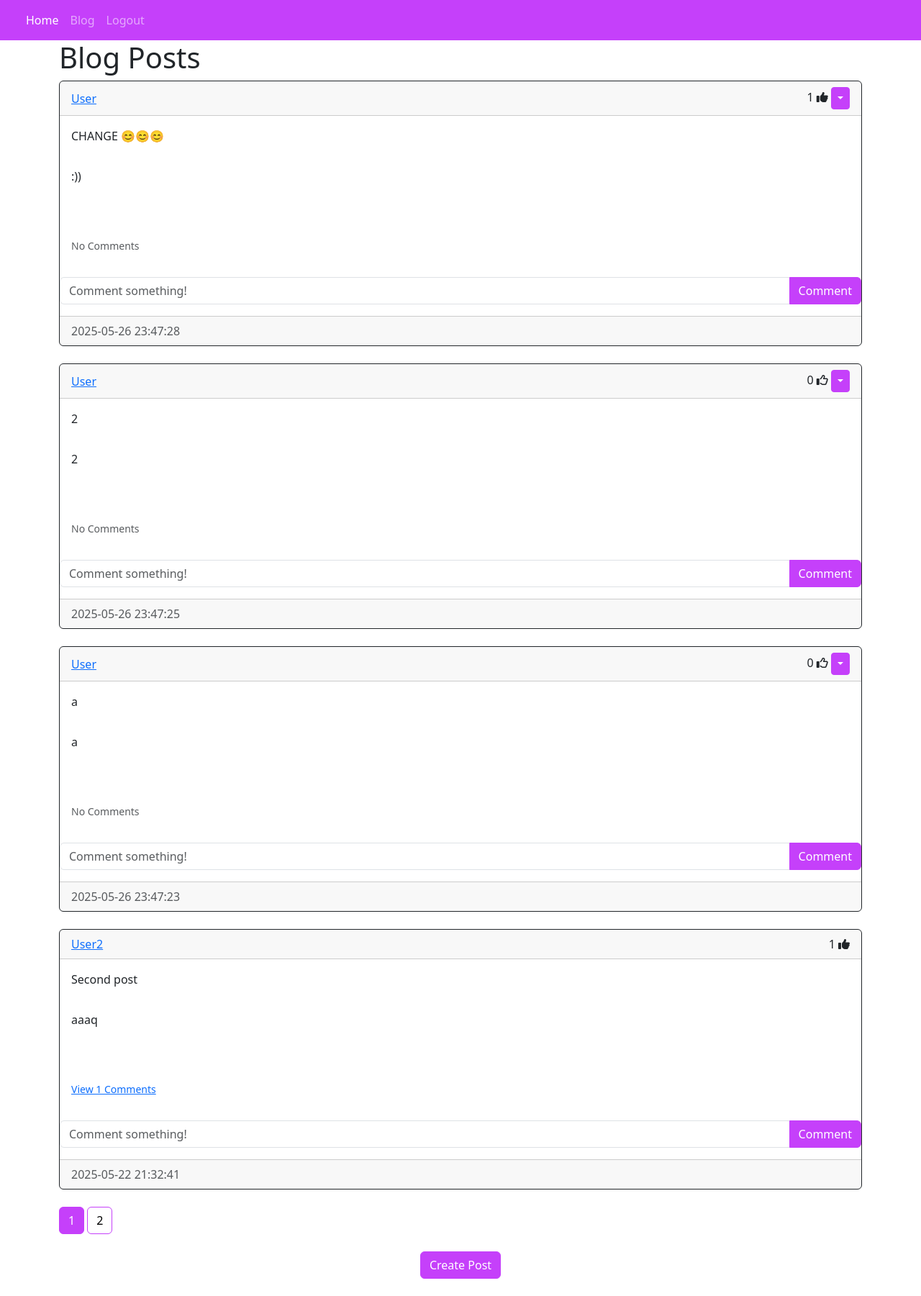
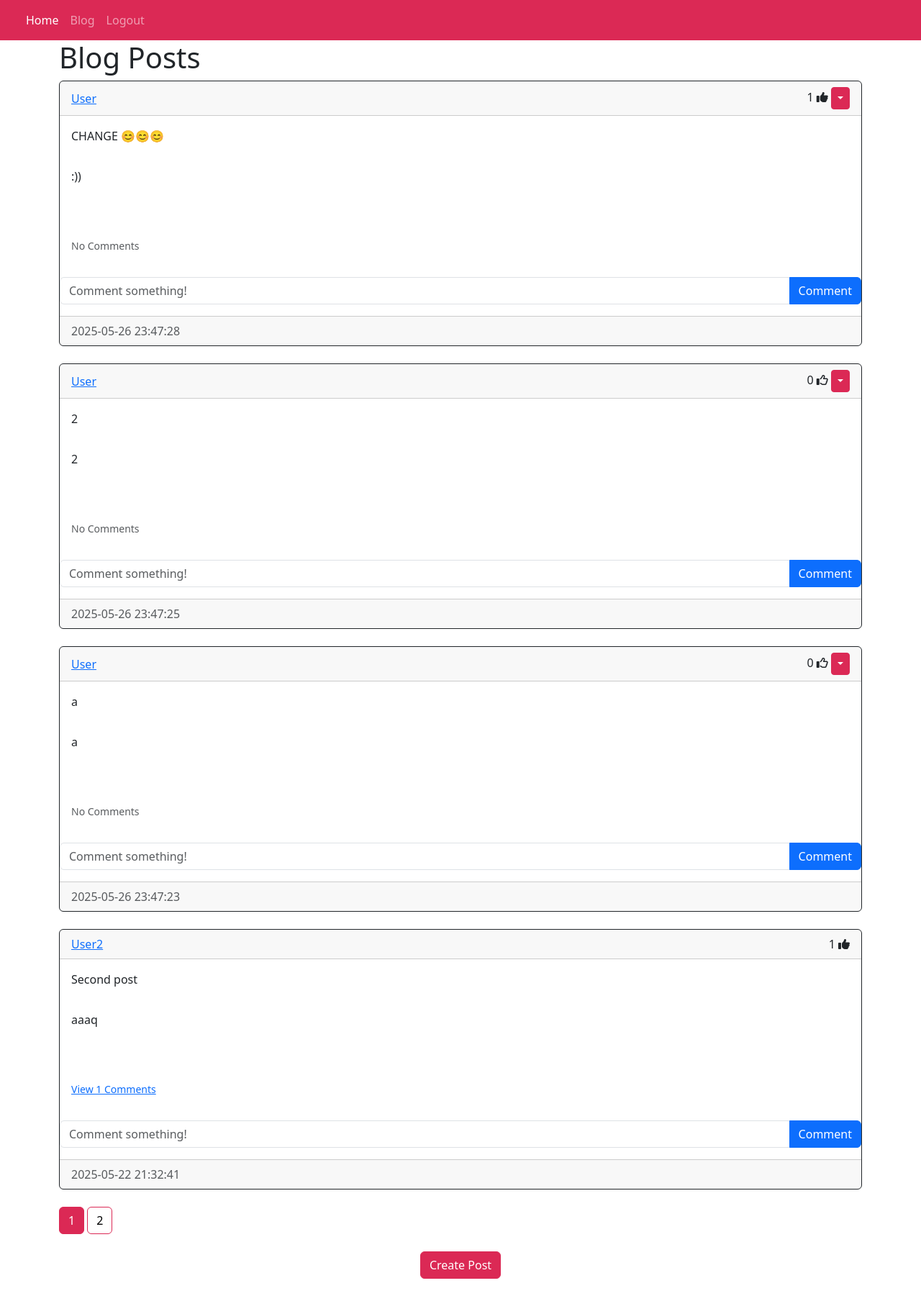
Before and after one commit to JPines42/Peer-Support-Website-Year-13, a Flask app: page /blog in a window 1280 px wide. Shown: the whole page at 72% size. Run offline with Flask 3, Linux system fonts and the light colour scheme; a user stored in the database is signed in; some libraries are stand-ins or nearby versions.

Commit message:
Purple to Red

```diff
--- a/website/static/main.css
+++ b/website/static/main.css
@@ -1,28 +1,28 @@
-.purple {
-    background-color: #c540fa;
-    border-color: #c540fa;
+.red {
+    background-color: #DB2955;
+    border-color: #DB2955;
     color: white;
 }
 
-.purple:hover {
-    background-color: #a61cdd;
-    border-color: #a61cdd;
+.red:hover {
+    background-color: #AC042E;
+    border-color: #AC042E;
 }
 
-.purple-nav {
-    background-color: #c540fa;
-    border-color: #c540fa;
+.red-nav {
+    background-color: #DB2955;
+    border-color: #DB2955;
     color: white;
 }
 
-.purple-outline {
-    border-color: #c540fa;
+.red-outline {
+    border-color: #DB2955;
     color: black;
 }
 
-.purple-outline:hover {
-    background-color: #a61cdd;
-    border-color: #a61cdd;
+.red-outline:hover {
+    background-color: #AC042E;
+    border-color: #AC042E;
     color: white;
 }
 
--- a/website/templates/create_post.html
+++ b/website/templates/create_post.html
@@ -15,7 +15,7 @@
 <br/>
     <!-- submit button -->
     <div align="center">
-        <button class="btn btn-primary purple" type="submit">Post</button>
+        <button class="btn btn-primary red" type="submit">Post</button>
     </div>
 </form>
 
--- a/website/templates/home.html
+++ b/website/templates/home.html
@@ -2,6 +2,6 @@
 {% extends "template.html" %} {% block title %} Home {% endblock %}
 <!-- home page content -->
 {% block content %}
-<h1>Home</h1>
+<h1>Peer Support</h1>
 <img class="rounded mx-auto d-block" src="https://cdn.7tv.app/emote/636f1f13cd0b9515ad700087/4x.webp" alt="catsittingverycomfortablearoundacampfirewithitsfriends">
 {% endblock %}
--- a/website/templates/login.html
+++ b/website/templates/login.html
@@ -17,7 +17,7 @@
         <br/>
         <!-- submit button -->
         <div align="center">
-            <button class="btn btn-primary purple" type="submit">Login</button>
+            <button class="btn btn-primary red" type="submit">Login</button>
         </div>
     </div>
 </form>
--- a/website/templates/posts.html
+++ b/website/templates/posts.html
@@ -4,7 +4,7 @@
 {% block footer %}
 <div align="center">
     <a href="/blog">
-        <button type="button" class="btn btn-primary btn-large purple">Back</button>
+        <button type="button" class="btn btn-primary btn-large red">Back</button>
     </a>
 </div>
 {% endblock %}
--- a/website/templates/posts_div.html
+++ b/website/templates/posts_div.html
@@ -23,7 +23,7 @@
                 <!-- start of the delete dropdown menu -->
                 {% if user.id == post.author %}
                 <div class="btn-group">
-                    <button type="button" class="btn btn-sm btn-primary dropdown-toggle purple" data-bs-toggle="dropdown"></button>
+                    <button type="button" class="btn btn-sm btn-primary dropdown-toggle red" data-bs-toggle="dropdown"></button>
                     <ul class="dropdown-menu">
                         <li>
                             <a href="/delete-post/{{post.id}}" class="dropdown-item">Delete</a>
@@ -60,7 +60,7 @@
                             <small class="text-muted">{{comment.date_created}}</small>
                             {% if user.id == comment.author or user.id == post.author %}
                             <div class="btn-group">
-                                <button type="button" class="btn btn-small btn-primary dropdown-toggle purple" data-bs-toggle="dropdown"></button>
+                                <button type="button" class="btn btn-small btn-primary dropdown-toggle red" data-bs-toggle="dropdown"></button>
                                 <ul class="dropdown-menu">
                                     <li>
                                         <a href="/delete-comment/{{comment.id}}" class="dropdown-item">Delete</a>
@@ -102,9 +102,9 @@
 {% for page_num in posts.iter_pages(left_edge=1, right_edge=1, left_current=1, right_current=2) %}
 {% if page_num %}
 {% if posts.page == page_num %}
-<a class="btn btn-info mb-4 purple" href="{{ url_for('views.blog', page=page_num)}}">{{ page_num }}</a>
+<a class="btn btn-info mb-4 red" href="{{ url_for('views.blog', page=page_num)}}">{{ page_num }}</a>
 {% else %}
-<a class="btn btn-outline-info mb-4 purple-outline" href="{{ url_for('views.blog', page=page_num)}}">{{ page_num }}</a>
+<a class="btn btn-outline-info mb-4 red-outline" href="{{ url_for('views.blog', page=page_num)}}">{{ page_num }}</a>
 {% endif %}
 {% else %}
 ...
@@ -114,7 +114,7 @@
 {% block footer %}
 <div align="center">
     <a href="/create-post">
-        <button type="button" class="btn btn-primary btn-large purple">
+        <button type="button" class="btn btn-primary btn-large red">
             Create Post
         </button>
     </a>
--- a/website/templates/sign_up.html
+++ b/website/templates/sign_up.html
@@ -28,7 +28,7 @@
         <br/>
         <!-- submit button -->
         <div align="center">
-            <button class="btn btn-primary purple" type="submit">Sign Up</button>
+            <button class="btn btn-primary red" type="submit">Sign Up</button>
         </div>
     </div>
 
--- a/website/templates/template.html
+++ b/website/templates/template.html
@@ -14,7 +14,7 @@
     </head>
     <body>
         <!-- navbar -->
-        <nav class="navbar navbar-expand-lg navbar-dark purple-nav">
+        <nav class="navbar navbar-expand-lg navbar-dark red-nav">
             <div class="container-fluid">
               <a class="navbar-brand" href="#"></a>
               <button class="navbar-toggler" type="button" data-bs-toggle="collapse" data-bs-target="#navbarNavAltMarkup" aria-controls="navbarNavAltMarkup" aria-expanded="false" aria-label="Toggle navigation">
```
